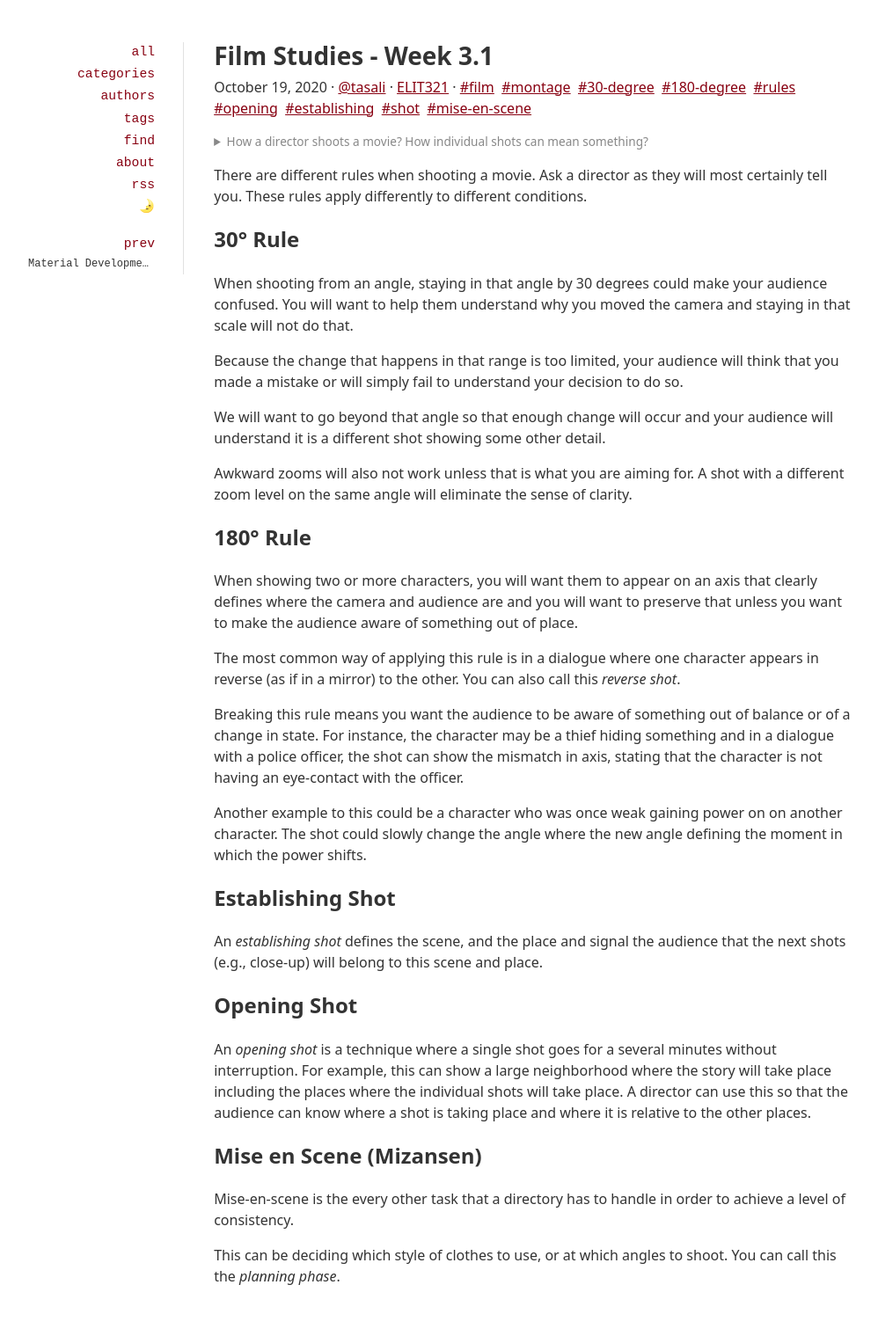
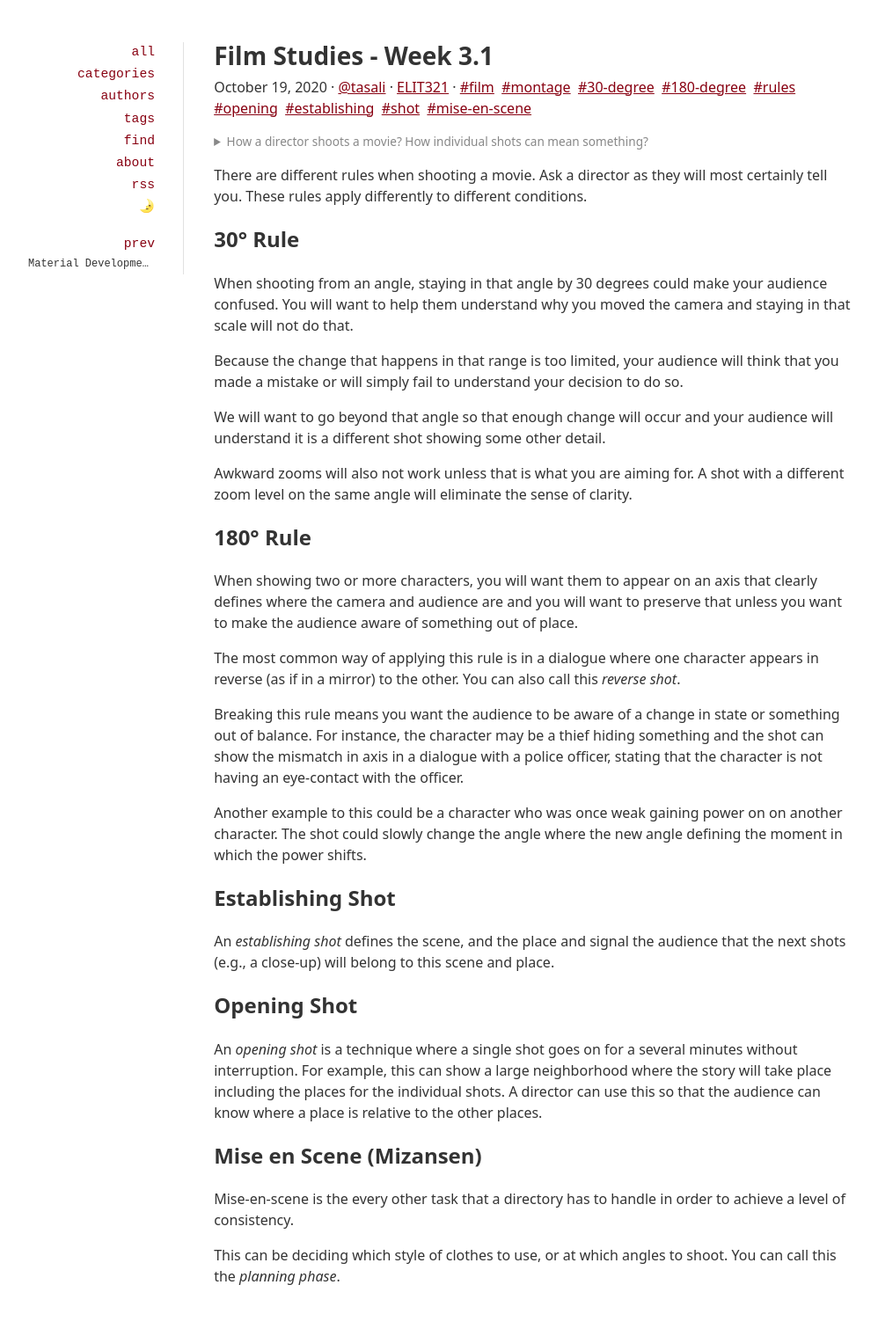
Before and after one commit to velitasali/notes, a Jekyll site: the page built from _posts/2020-10-19-film-studies-3-1.md, in a window 1280 px wide. Shown: the whole page at 88% size, without its empty margins (128-1126 px from the left). Built offline with Jekyll 4.4.1, drawn with Linux system fonts in a browser that asks for light colours.

Commit message:
Make small tweaks and fix typos

```diff
--- a/_posts/2020-10-19-film-studies-3-1.md
+++ b/_posts/2020-10-19-film-studies-3-1.md
@@ -27,17 +27,17 @@ When showing two or more characters, you will want them to appear on an axis tha
 
 The most common way of applying this rule is in a dialogue where one character appears in reverse (as if in a mirror) to the other. You can also call this *reverse shot*.
 
-Breaking this rule means you want the audience to be aware of something out of balance or of a change in state. For instance, the character may be a thief hiding something and in a dialogue with a police officer, the shot can show the mismatch in axis, stating that the character is not having an eye-contact with the officer.
+Breaking this rule means you want the audience to be aware of a change in state or something out of balance. For instance, the character may be a thief hiding something and the shot can show the mismatch in axis in a dialogue with a police officer, stating that the character is not having an eye-contact with the officer.
 
 Another example to this could be a character who was once weak gaining power on on another character. The shot could slowly change the angle where the new angle defining the moment in which the power shifts.
 
 ## Establishing Shot
 
-An _establishing shot_ defines the scene, and the place and signal the audience that the next shots (e.g., close-up) will belong to this scene and place.
+An _establishing shot_ defines the scene, and the place and signal the audience that the next shots (e.g., a close-up) will belong to this scene and place.
 
 ## Opening Shot
 
-An _opening shot_ is a technique where a single shot goes for a several minutes without interruption. For example, this can show a large neighborhood where the story will take place including the places where the individual shots will take place. A director can use this so that the audience can know where a shot is taking place and where it is relative to the other places.
+An _opening shot_ is a technique where a single shot goes on for a several minutes without interruption. For example, this can show a large neighborhood where the story will take place including the places for the individual shots. A director can use this so that the audience can know where a place is relative to the other places.
 
 ## Mise en Scene (Mizansen)
 
--- a/_sass/_main.scss
+++ b/_sass/_main.scss
@@ -325,7 +325,6 @@ h1, h2, h3, h4, h5, h6 {
 
 	small {
 		opacity: 0.75;
-		margin-left: .2rem;
 		font-weight: 300;
 	}
 }
```
Also changed, not shown: _posts/2020-10-12-material-development-2-1.md (+1 -1 lines), _posts/2020-10-19-material-development-3-1.md (+1 -1 lines).
